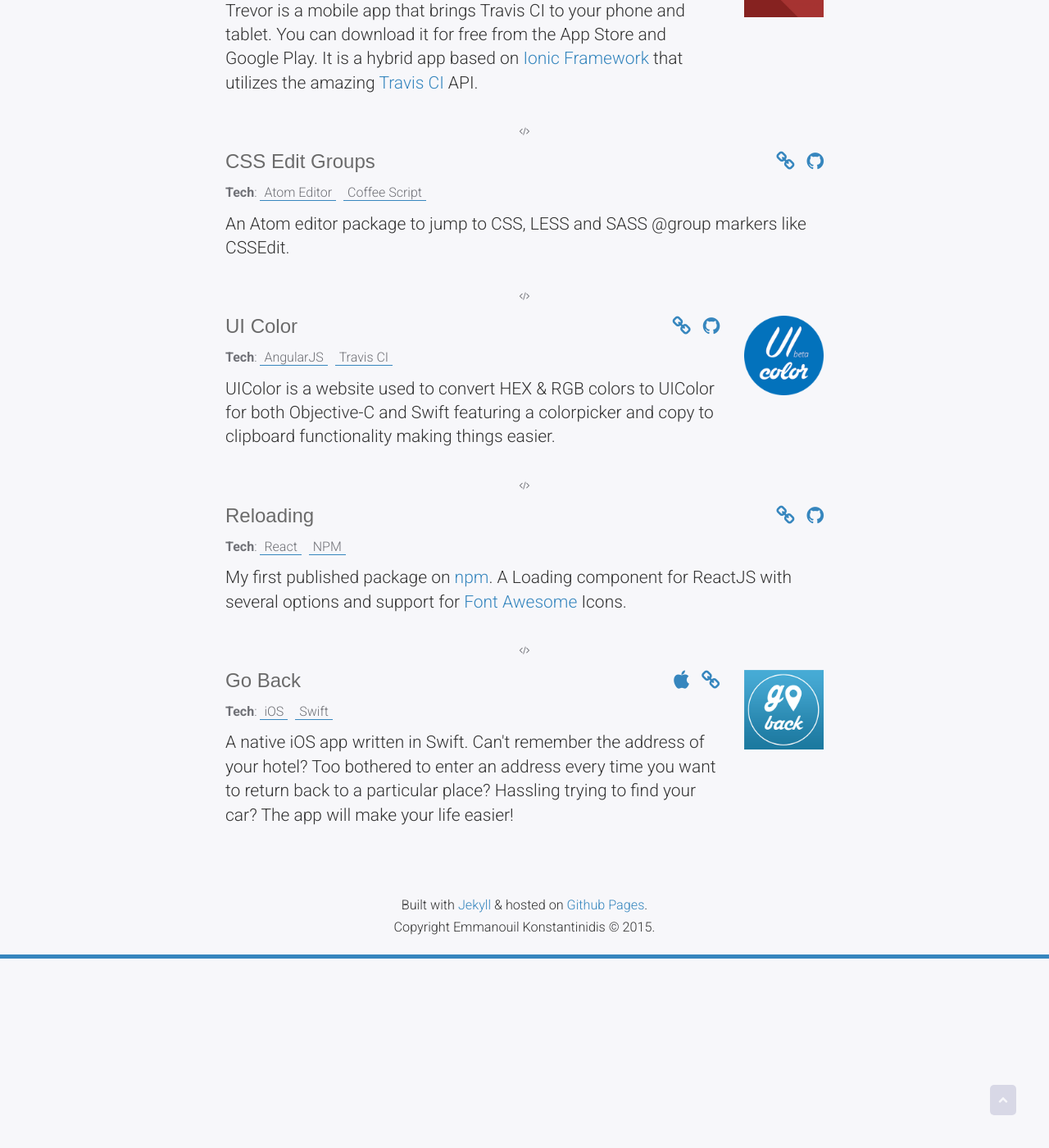
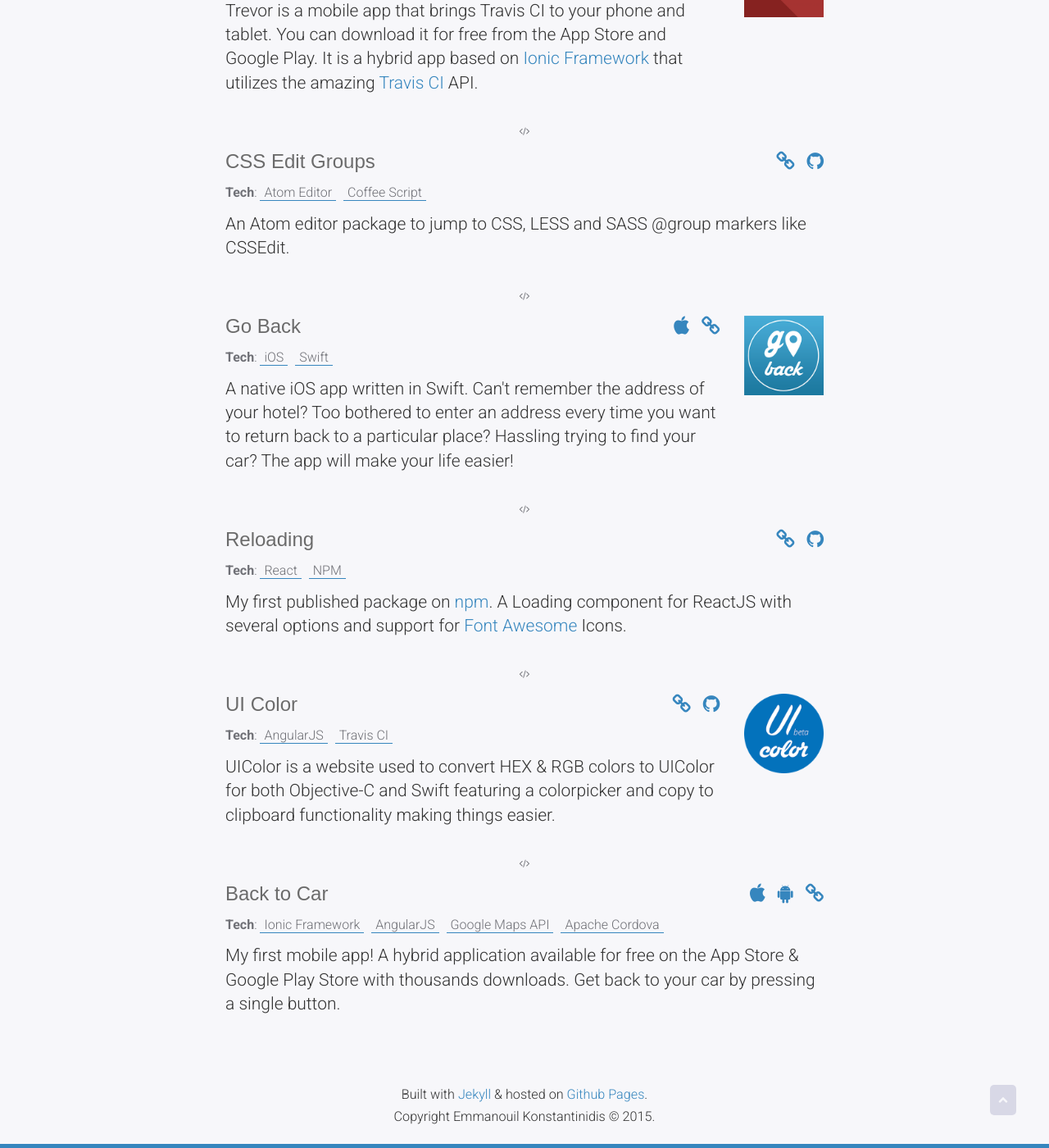
Before and after one commit to manosim/manos.im, a Jekyll site: the page built from projects.md, in a window 1280 px wide and 1400 px high, scrolled down 1013 px. Shown: the whole window at 82% size. Built offline with Jekyll 4.4.1, drawn with Linux system fonts in a browser that asks for light colours; some web fonts are replaced.

Commit message:
Back to Car Project

```diff
--- a/projects.md
+++ b/projects.md
@@ -126,21 +126,21 @@
   <div class="row project">
     <div class="col-sm-10">
       <h3>
-        UI Color
-        <a href="https://github.com/ekonstantinidis/ui-color" target="_blank"><i class="fa fa-github pull-right"></i></a>
-        <a href="http://uicolor.io/" target="_blank"><i class="fa fa-link pull-right"></i></a>
+        Go Back
+        <a href="http://www.goback.io/" target="_blank"><i class="fa fa-link pull-right"></i></a>
+        <a href="https://itunes.apple.com/us/app/goback/id954138793?ls=1&mt=8" target="_blank"><i class="fa fa-apple pull-right"></i></a>
       </h3>
       <div class="tags-wrapper">
         <strong>Tech</strong>:
         <ul class="tags">
-          <li>AngularJS</li>
-          <li>Travis CI</li>
+          <li>iOS</li>
+          <li>Swift</li>
         </ul>
       </div>
-      <p class="lead">UIColor is a website used to convert HEX & RGB colors to UIColor for both Objective-C and Swift featuring a colorpicker and copy to clipboard functionality making things easier.</p>
+      <p class="lead">A native iOS app written in Swift. Can't remember the address of your hotel? Too bothered to enter an address every time you want to return back to a particular place? Hassling trying to find your car? The app will make your life easier!</p>
     </div>
     <div class="col-sm-2">
-      <img class="img-responsive" alt="UI Color" src="/static/images/projects/uicolor.png">
+      <img class="img-responsive" alt="Trevor" src="/static/images/projects/goback.png">
     </div>
   </div>
 
@@ -169,21 +169,44 @@
   <div class="row project">
     <div class="col-sm-10">
       <h3>
-        Go Back
-        <a href="http://www.goback.io/" target="_blank"><i class="fa fa-link pull-right"></i></a>
-        <a href="https://itunes.apple.com/us/app/goback/id954138793?ls=1&mt=8" target="_blank"><i class="fa fa-apple pull-right"></i></a>
+        UI Color
+        <a href="https://github.com/ekonstantinidis/ui-color" target="_blank"><i class="fa fa-github pull-right"></i></a>
+        <a href="http://uicolor.io/" target="_blank"><i class="fa fa-link pull-right"></i></a>
       </h3>
       <div class="tags-wrapper">
         <strong>Tech</strong>:
         <ul class="tags">
-          <li>iOS</li>
-          <li>Swift</li>
+          <li>AngularJS</li>
+          <li>Travis CI</li>
         </ul>
       </div>
-      <p class="lead">A native iOS app written in Swift. Can't remember the address of your hotel? Too bothered to enter an address every time you want to return back to a particular place? Hassling trying to find your car? The app will make your life easier!</p>
+      <p class="lead">UIColor is a website used to convert HEX & RGB colors to UIColor for both Objective-C and Swift featuring a colorpicker and copy to clipboard functionality making things easier.</p>
     </div>
     <div class="col-sm-2">
-      <img class="img-responsive" alt="Trevor" src="/static/images/projects/goback.png">
+      <img class="img-responsive" alt="UI Color" src="/static/images/projects/uicolor.png">
+    </div>
+  </div>
+
+  <div class="hr-code"><i class="fa fa-code"></i></div>
+
+  <div class="row project">
+    <div class="col-sm-12">
+      <h3>
+        Back to Car
+        <a href="http://www.backtocar.com/" target="_blank"><i class="fa fa-link pull-right"></i></a>
+        <a href="https://play.google.com/store/apps/details?id=com.iamemmanouil.backtocar" target="_blank"><i class="fa fa-android pull-right"></i></a>
+        <a href="https://itunes.apple.com/us/app/backtocar/id936488095?ls=1&mt=8" target="_blank"><i class="fa fa-apple pull-right"></i></a>
+      </h3>
+      <div class="tags-wrapper">
+        <strong>Tech</strong>:
+        <ul class="tags">
+          <li>Ionic Framework</li>
+          <li>AngularJS</li>
+          <li>Google Maps API</li>
+          <li>Apache Cordova</li>
+        </ul>
+      </div>
+      <p class="lead">My first mobile app! A hybrid application available for free on the App Store & Google Play Store with thousands downloads. Get back to your car by pressing a single button.</p>
     </div>
   </div>
 
```
